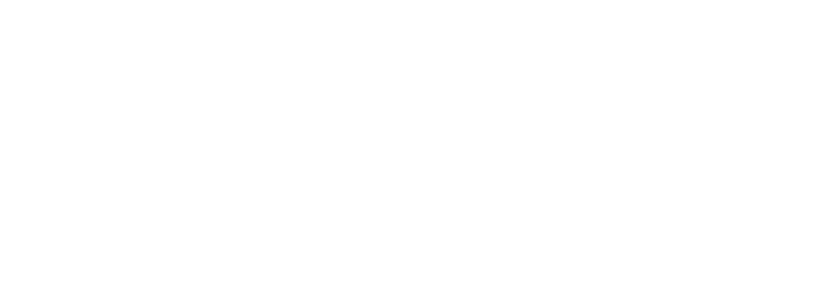
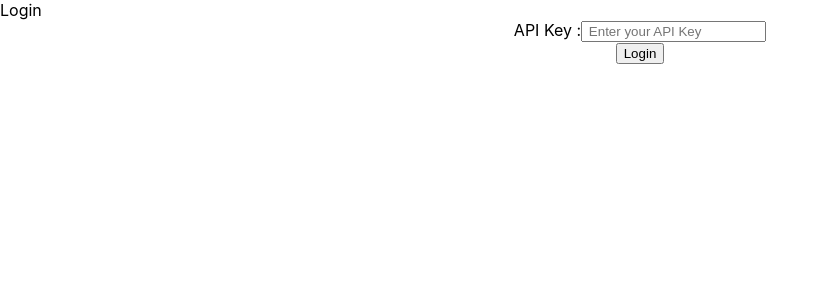
Before and after one commit to Underewarrr/trade-technology-front-end-api-football, a React (Create React App) app: page /user/login in a window 1280 px wide. Shown: the top 300 px of the page, without its empty margins (0-828 px from the left). Built offline with nearby package versions, Linux system fonts and the light colour scheme.

Commit message:
Dev: Login apenas com chaves permitidas.
Request-football-API configurado com axios.

```diff
--- a/src/pages/user/Login.tsx
+++ b/src/pages/user/Login.tsx
@@ -1,8 +1,75 @@
+import React, { useEffect, useState } from 'react';
+import { setKey } from '../../services/requests/request-football-api';
+
+import { Alert, Container, Button, Card, Form } from 'react-bootstrap';
+import { Navigate } from 'react-router-dom';
+
 export const Login = () => {
+  const [apiKey, setApiKey] = useState('');
+  const [isLogged, setIsLogged] = useState(false);
+  const [failedTryLogin, setFailedTryLogin] = useState(false);
+
+  const login = async (event: any) => {
+    event.preventDefault();
+
+    try {
+      setKey(apiKey);
+
+      localStorage.setItem('apiKey', apiKey);
+      setIsLogged(true);
+    } catch (error) {
+      setTimeout(() => {
+        setFailedTryLogin(true);
+      }, 1000);
+      setIsLogged(false);
+    }
+  };
+
+  useEffect(() => {
+    setTimeout(() => {
+      setFailedTryLogin(false);
+    }, 1000);
+  }, [apiKey]);
+
+  if (isLogged) return <p>Is logged</p>;
 
   return (
     <>
-    <div></div>
+      <Form>
+        <Card>
+          <Card.Header>Login</Card.Header>
+          <Container>
+            <center>
+              <Card.Body>
+                <Form.Group className="mb-3" controlId="FormasicApiKey">
+                  <Form.Label>API Key :</Form.Label>
+                  <Form.Control
+                    value={apiKey}
+                    onChange={({ target: { value } }) => setApiKey(value)}
+                    name="apiKey"
+                    type="text"
+                    placeholder=" Enter your API Key"
+                  />
+                </Form.Group>
+              </Card.Body>
+              <Card.Footer>
+                <Button
+                  variant="primary"
+                  type="submit"
+                  onClick={(event) => login(event)}
+                >
+                  Login
+                </Button>
+                {failedTryLogin ? (
+                  <Alert variant="danger">
+                    A API Key não está correta. Por favor, tente novamente.
+                  </Alert>
+                ) : null}
+              </Card.Footer>
+            </center>
+          </Container>
+        </Card>
+      </Form>
     </>
-    )
-}
+  );
+};
--- /dev/null
+++ b/src/services/requests/request-football-api.ts
@@ -0,0 +1,35 @@
+import axios from 'axios';
+
+const api = axios.create({
+  baseURL: 'https://v3.football.api-sports.io/',
+});
+
+const validApiKeys = ['your-valid-api-key-1', 'your-valid-api-key-2']; // Adicione aqui as chaves válidas
+
+export const setKey = (apiKey: string) => {
+  if (validApiKeys.includes(apiKey)) {
+    api.defaults.headers.common['x-rapidapi-key'] = apiKey;
+  } else {
+    throw new Error('Invalid API Key');
+  }
+};
+
+export const requestData = async (endpoint: string) => {
+  try {
+    const { data } = await api.get(endpoint);
+    return data;
+  } catch (error) {
+    console.log(error);
+  }
+};
+
+export const sendData = async (endpoint: string, body: any) => {
+  try {
+    const { data } = await api.post(endpoint, body);
+    return data;
+  } catch (error) {
+    console.log(error);
+  }
+};
+
+export default api;
```
Also changed, not shown: src/pages/user/panel/Teams.tsx (added).
